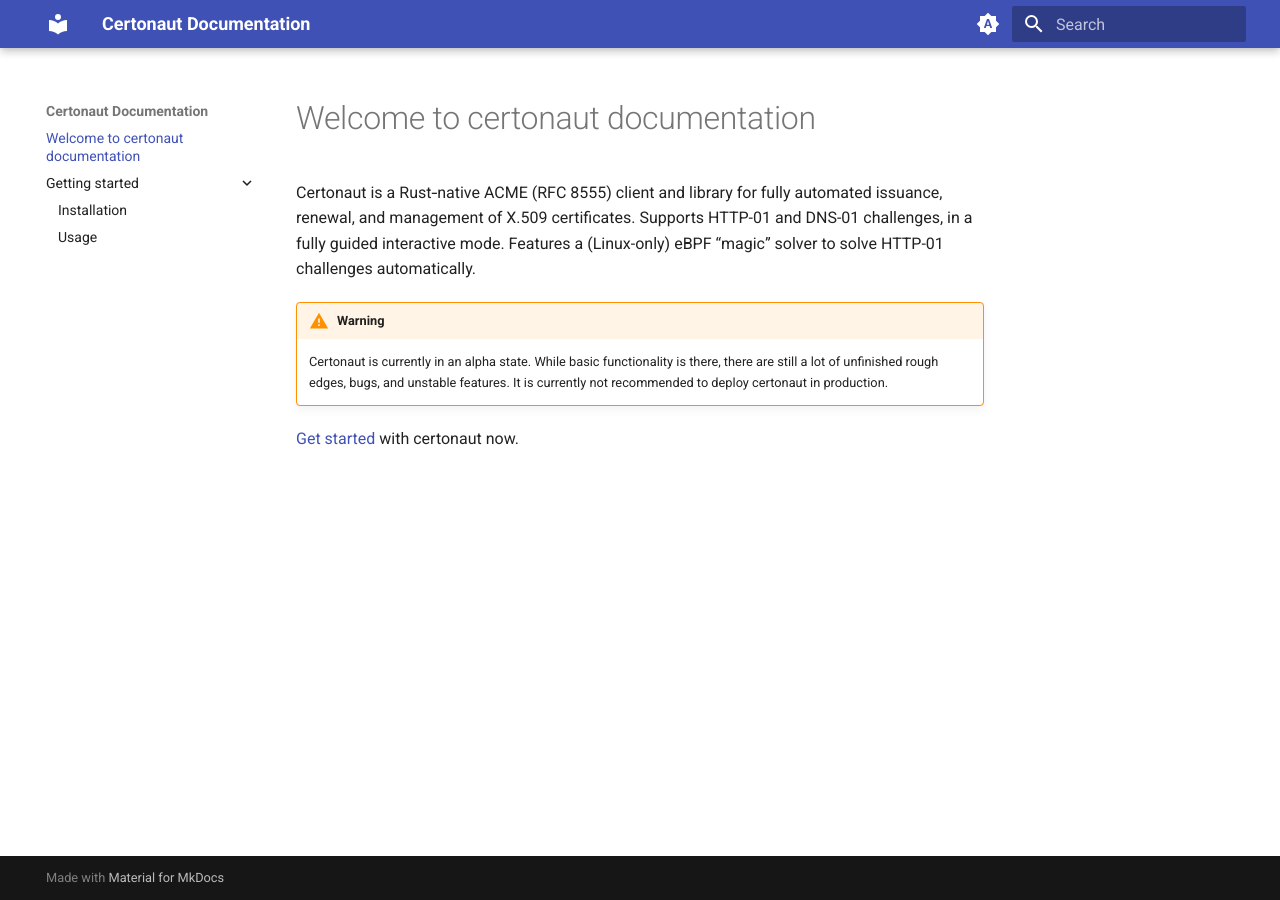
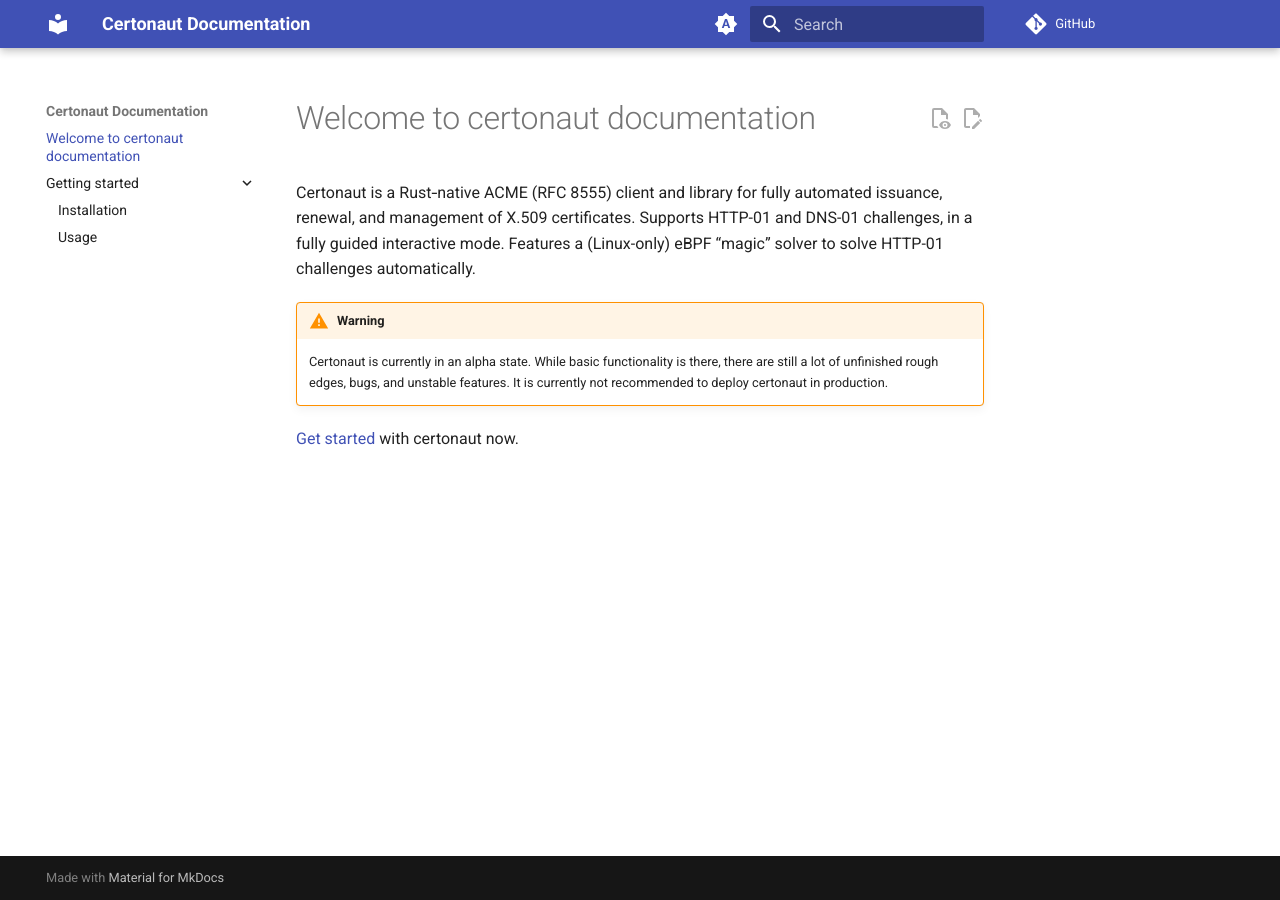
Before and after one commit to certonaut/docs, an MkDocs documentation site: the page built from docs/index.md, in a window 1280 px wide. Built offline with MkDocs 1.6.1 and Material for MkDocs 9.7.7, drawn with Linux system fonts in a browser that asks for light colours; comment, search, counter and statistics services are not loaded.

Commit message:
feat: Add view + edit page buttons

```diff
--- a/mkdocs.yml
+++ b/mkdocs.yml
@@ -1,5 +1,8 @@
 site_name: Certonaut Documentation
 site_url: https://docs.certonaut.net
+repo_url: https://github.com/certonaut/docs
+repo_name: GitHub
+edit_uri: blob/main/docs/
 theme:
   name: material
   palette:
@@ -26,6 +29,8 @@
     - content.code.copy
     - content.code.select
     - content.code.annotate
+    - content.action.edit
+    - content.action.view
     - content.tabs.link
     - navigation.expand
 markdown_extensions:
```
